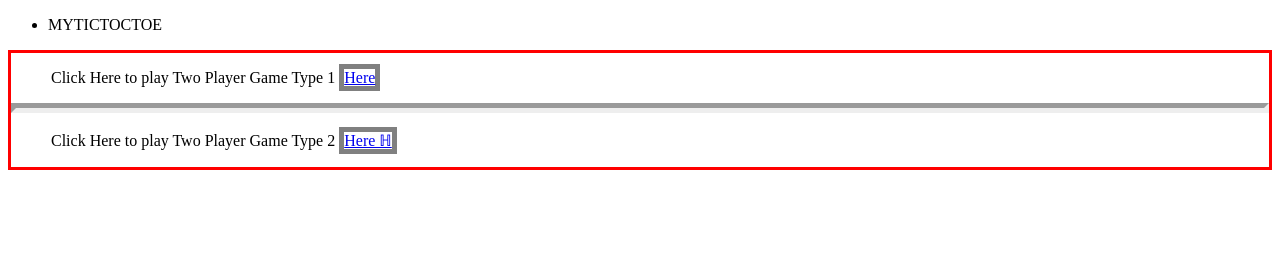
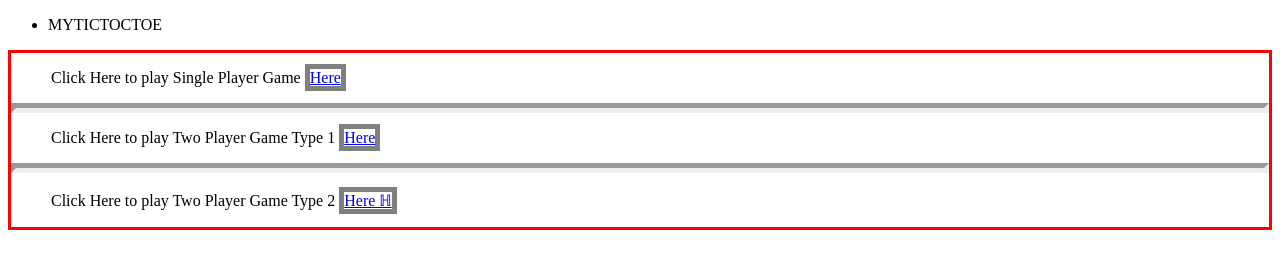
Before and after one commit to niikhilpatel/MP-Tic-Tac-Toe, a plain HTML site: page index.html in a window 1280 px wide. Drawn offline with Linux system fonts and the light colour scheme.

Commit message:
update single player

```diff
--- a/index.html
+++ b/index.html
@@ -14,6 +14,13 @@
         </ul>
     </nav>
     <div>
+
+        <ol>
+            <p>Click Here to play Single Player Game
+                <a href="singleplayer/singleplayer.html">Here</a>
+            </p>
+        </ol>
+        <hr>
         <ol>
             <p>Click Here to play Two Player Game Type 1
             <a href="twoplayertype1/twoplayertype1.html">Here</a>
```
